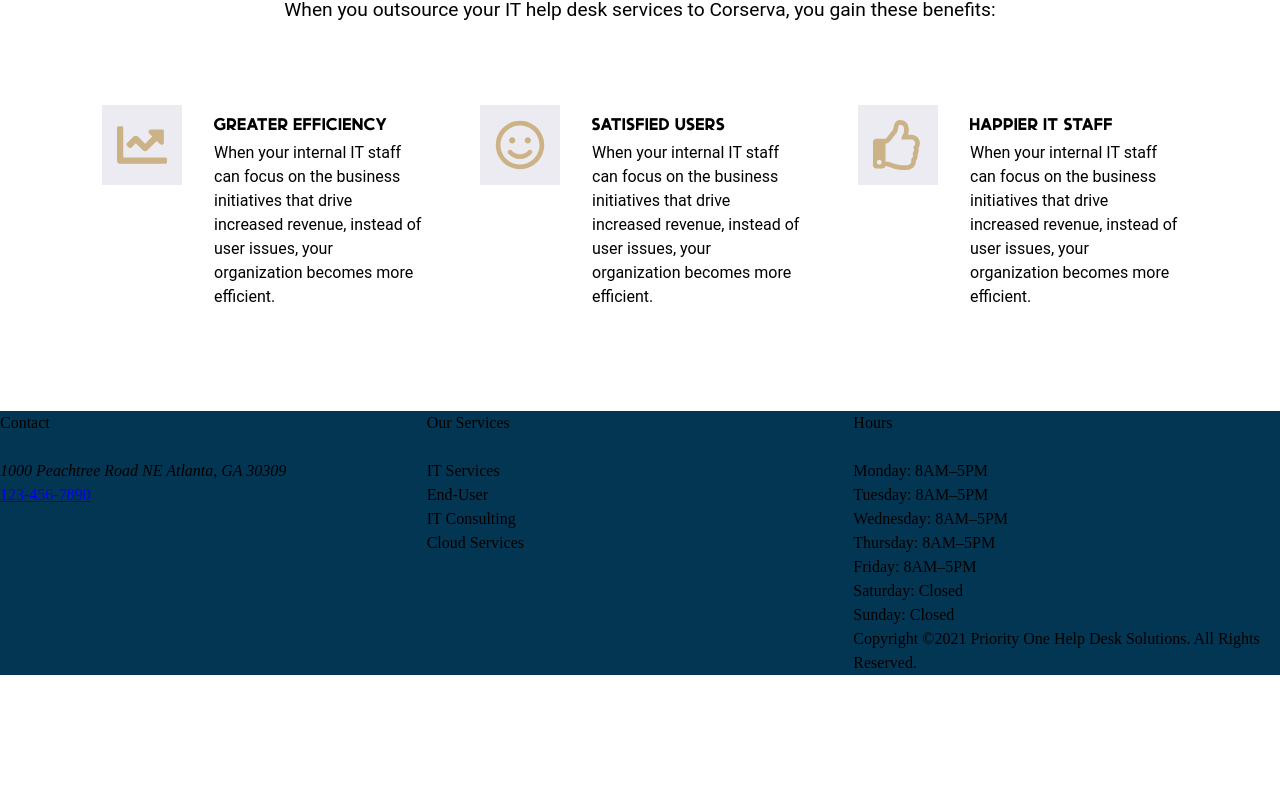
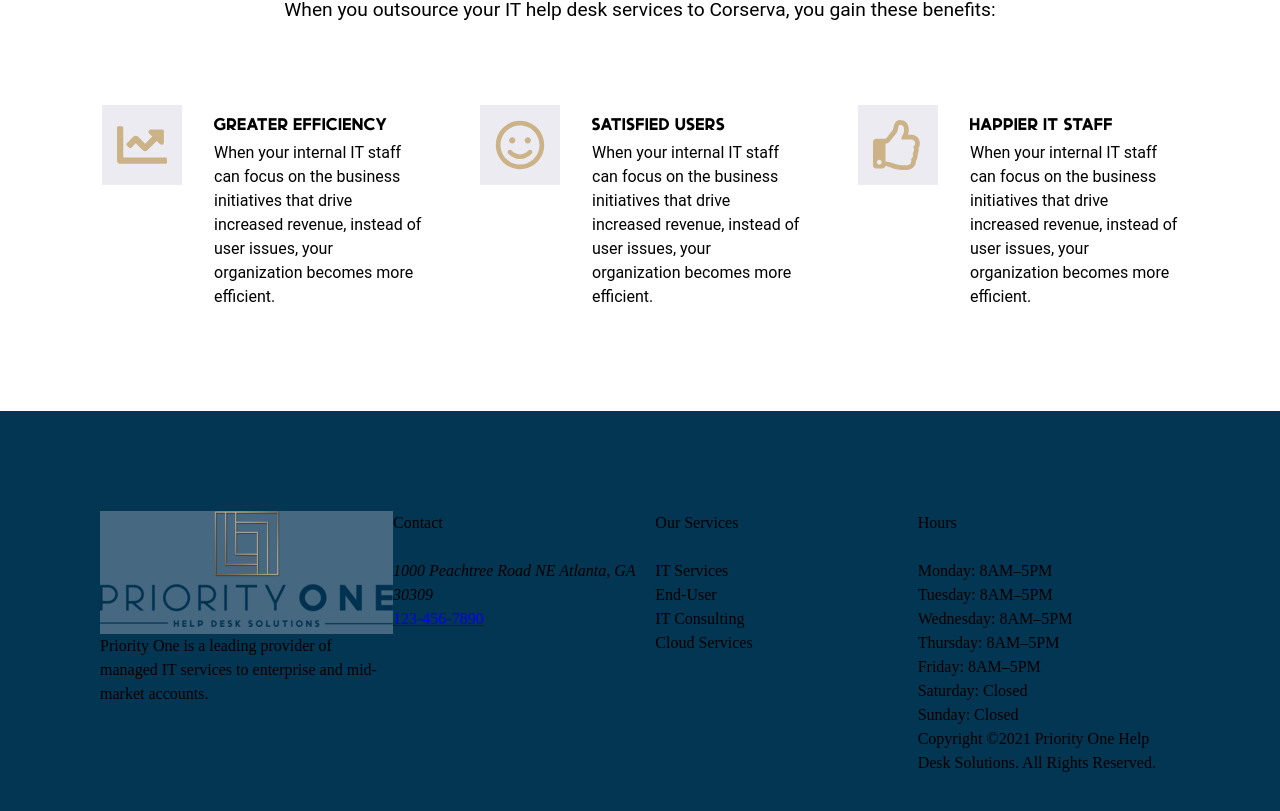
Before and after one commit to cwilso88/priorityOne, a React (Create React App) app: page / in a window 1280 px wide. Shown: the part 4425-5236 px from the top of the page. Before the commit the page ends 5100 px from the top, so only its background shows below. Built offline with nearby package versions, Linux system fonts and the light colour scheme.

Commit message:
Changed logo and added column in footer

```diff
--- a/src/components/Footer.js
+++ b/src/components/Footer.js
@@ -1,10 +1,19 @@
 import React from 'react'
+import logo from '../logos/logo_300px.png'
 
 class Footer extends React.Component {
     render() {
         return (
             <footer id="footer_menu">
                 <div className="row">
+                    <div className="column">
+                        <div className="logo">
+                            <img src={ logo } alt="priority1"/>
+                        </div>
+                        <p>
+                            Priority One is a leading provider of managed IT services to enterprise and mid-market accounts.
+                        </p>
+                    </div>
                     <div className="column footer_contact">
                         <h2>Contact</h2>
                         <br />
--- a/src/components/Header.js
+++ b/src/components/Header.js
@@ -1,6 +1,6 @@
 import React from 'react'
 import ReactDOM from 'react-dom'
-import img from '../logos/longlogosmall.png'
+import logo from '../logos/longlogosmall.png'
 
 
 class Header extends React.Component {
@@ -8,7 +8,7 @@ class Header extends React.Component {
         return (
             <header>
                 <div className="logo">
-                    <img src={img} alt="priority1"/>
+                    <img src={ logo } alt="priority1"/>
                 </div>
                 <nav>
                     <a href="#">Services</a>
--- a/src/sass/_Footer.scss
+++ b/src/sass/_Footer.scss
@@ -1,9 +1,13 @@
 #footer_menu {
     background-color: $deep-blue;
+    padding: 100px;
+    .logo {
+        background-color: $gray;
+    }
     .row {
         display: flex;
     }
     .column {
-        flex: 33%;
+        flex: 25%;
     }
 }
```
Also changed, not shown: src/logos/logo_300px.png (added), src/logos/main.png (added).
